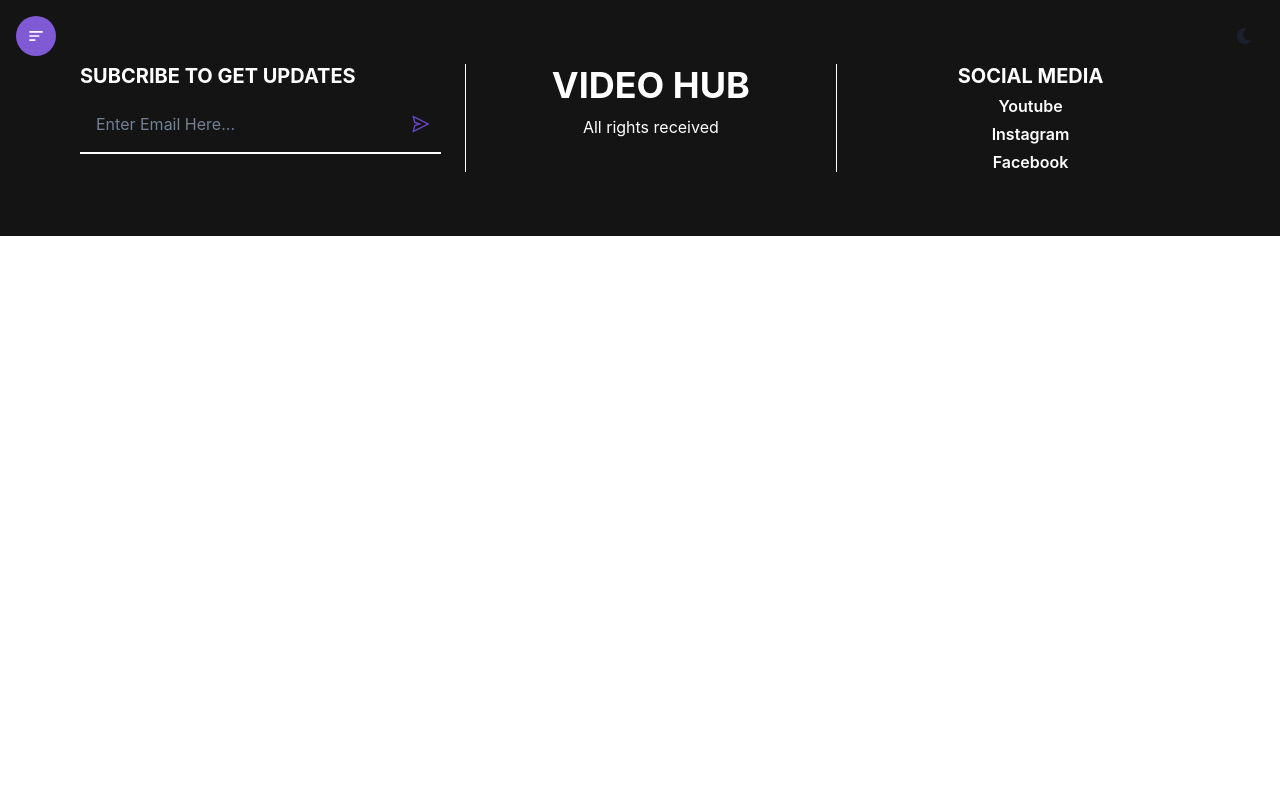
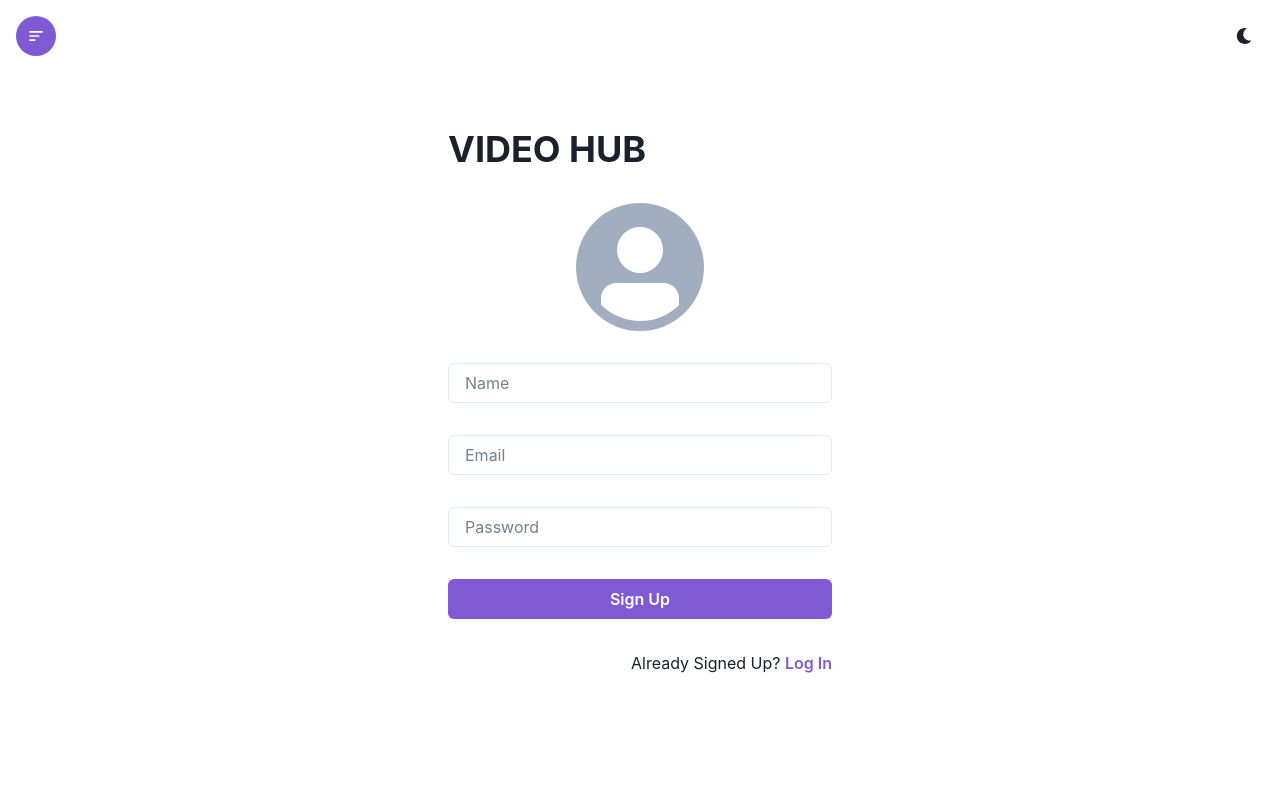
Before and after one commit to Dineshyagnik/video-hub, a React (Create React App) app: page /signup in a window 1280 px wide. Shown: the top 800 px of the page. Built offline with nearby package versions, Linux system fonts and the light colour scheme.

Commit message:
login and signup page added

```diff
--- a/src/App.js
+++ b/src/App.js
@@ -4,6 +4,8 @@
 import Footer from "./components/Footer";
 import Videos from "./components/Videos";
 import Upload from "./components/Upload";
+import SignUp from "./components/SignUp";
+import Login from "./components/Login";
 
 
 function App() {
@@ -14,6 +16,8 @@
         <Route path="/" element={<Home />} />
         <Route path="/videos" element={<Videos />} />
         <Route path="/upload" element={<Upload />} />
+        <Route path="/signup" element={<SignUp />} />
+        <Route path="/login" element={<Login />} />
       </Routes>
       <Footer />
     </Router>
--- /dev/null
+++ b/src/components/Login.jsx
@@ -0,0 +1,50 @@
+import { Button, Container, Heading, Input, Text, VStack } from '@chakra-ui/react';
+import React from 'react';
+import { Link } from 'react-router-dom';
+
+const Login = () => {
+    return (
+        <Container
+            maxW={'container.xl'}
+            h={'100vh'}
+            p={'16'}
+        >
+            <form>
+                <VStack
+                    alignItems={'stretch'}
+                    spacing={'8'}
+                    w={['full', '96']}
+                    m={'auto'}
+                    my={'16'}
+                >
+                    <Heading>Welcome Back</Heading>
+                    <Input
+                        placeholder='Email'
+                        type='email'
+                        required
+                        focusBorderColor='purple.500'
+                    />
+                    <Input
+                        placeholder={'Password'}
+                        type={'password'}
+                        required
+                        focusBorderColor='purple.500'
+                    />
+                    <Button variant={'link'} alignSelf={'flex-end'}>
+                        <Link to={'/forgetpassword'}>Forget Password?</Link>
+                    </Button>
+                    <Button colorScheme='purple' type='submit'>Log In</Button>
+                    <Text textAlign={'right'}>
+                        New User? {" "}
+                        <Button variant={'link'} colorScheme='purple'>
+                            <Link to={'/signup'}>Sign Up</Link>
+                        </Button>
+                    </Text>
+
+                </VStack>
+            </form>
+        </Container>
+    )
+}
+
+export default Login;
--- /dev/null
+++ b/src/components/SignUp.jsx
@@ -0,0 +1,54 @@
+import { Avatar, Button, Container, Heading, Input, Text, VStack } from '@chakra-ui/react';
+import React from 'react';
+import { Link } from 'react-router-dom';
+
+const signup = () => {
+    return (
+        <Container
+            maxW={'container.xl'}
+            h={'100vh'}
+            p={'16'}
+        >
+            <form>
+                <VStack
+                    alignItems={'stretch'}
+                    spacing={'8'}
+                    w={['full', '96']}
+                    m={'auto'}
+                    my={'16'}
+                >
+                    <Heading>VIDEO HUB</Heading>
+                    <Avatar alignSelf={'center'} boxSize={'32'}/>
+                    <Input
+                        placeholder={'Name'}
+                        type={'text'}
+                        required
+                        focusBorderColor='purple.500'
+                    />
+                    <Input
+                        placeholder='Email'
+                        type='email'
+                        required
+                        focusBorderColor='purple.500'
+                    />
+                    <Input
+                        placeholder={'Password'}
+                        type={'password'}
+                        required
+                        focusBorderColor='purple.500'
+                    />
+                    <Button colorScheme='purple' type='submit'>Sign Up</Button>
+                    <Text textAlign={'right'}>
+                        Already Signed Up? {" "}
+                        <Button variant={'link'} colorScheme='purple'>
+                            <Link to={'/login'}>Log In</Link>
+                        </Button>
+                    </Text>
+
+                </VStack>
+            </form>
+        </Container>
+    )
+}
+
+export default signup;
```
